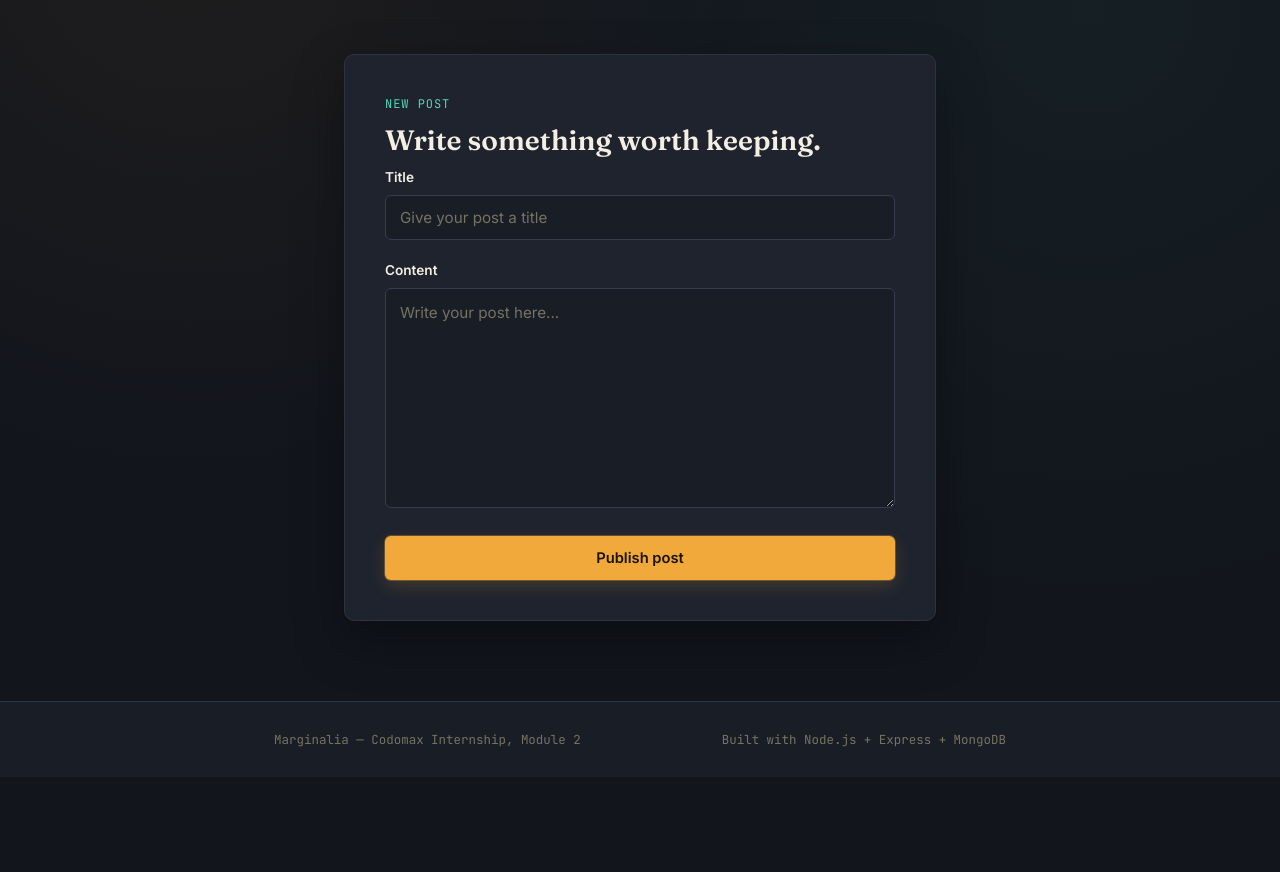
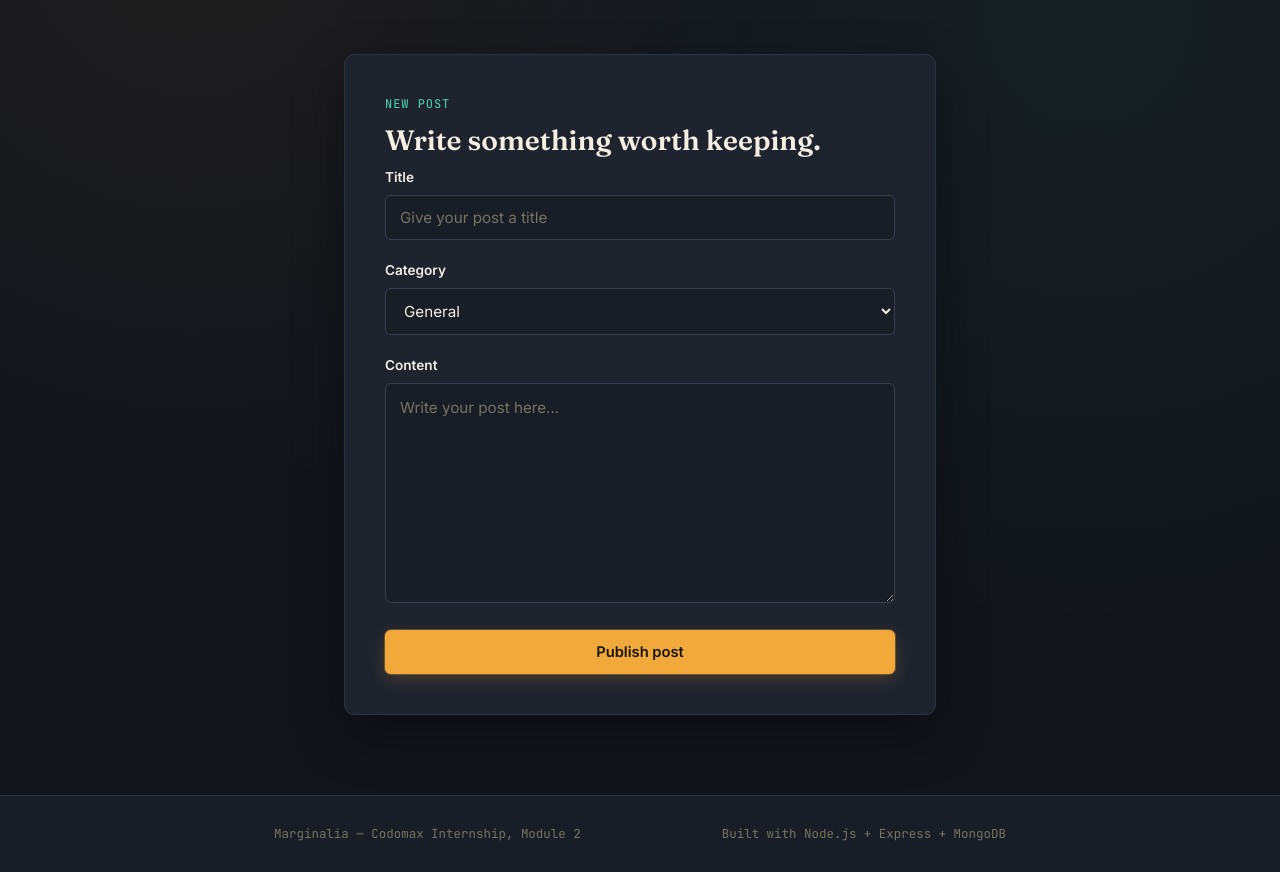
Before and after one commit to AqeelaIjaz/marginalia-blog-app, a plain HTML site: page frontend/create-blog.html in a window 1280 px wide. Shown: the part 75-947 px from the top of the page. Before the commit the page ends 852 px from the top, so only its background shows below. Drawn offline with Linux system fonts and the light colour scheme; sample sign-in values are in the browser's storage.

Commit message:
Update create-blog.html

```diff
--- a/frontend/create-blog.html
+++ b/frontend/create-blog.html
@@ -36,6 +36,17 @@
             <input type="text" id="title" name="title" placeholder="Give your post a title" required />
           </div>
           <div class="field">
+            <label for="category">Category</label>
+            <select id="category" name="category" style="width:100%; padding:12px 14px; border:1.5px solid var(--border-light); border-radius:6px; background:var(--bg-alt); color:var(--ink); font-family:var(--font-body); font-size:0.95rem;">
+              <option value="General">General</option>
+              <option value="Tech">Tech</option>
+              <option value="Life">Life</option>
+              <option value="Travel">Travel</option>
+              <option value="Food">Food</option>
+              <option value="Opinion">Opinion</option>
+            </select>
+          </div>
+          <div class="field">
             <label for="content">Content</label>
             <textarea id="content" name="content" placeholder="Write your post here..." required></textarea>
           </div>
```
